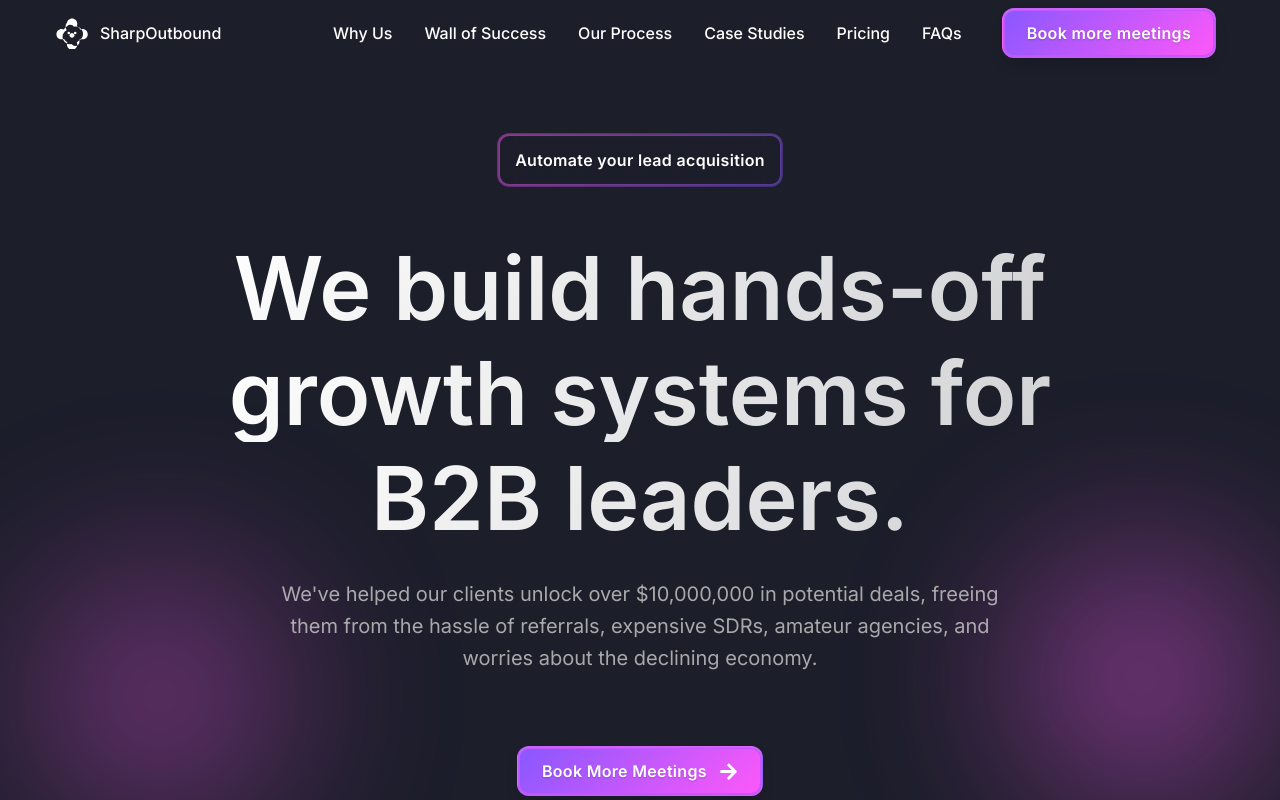
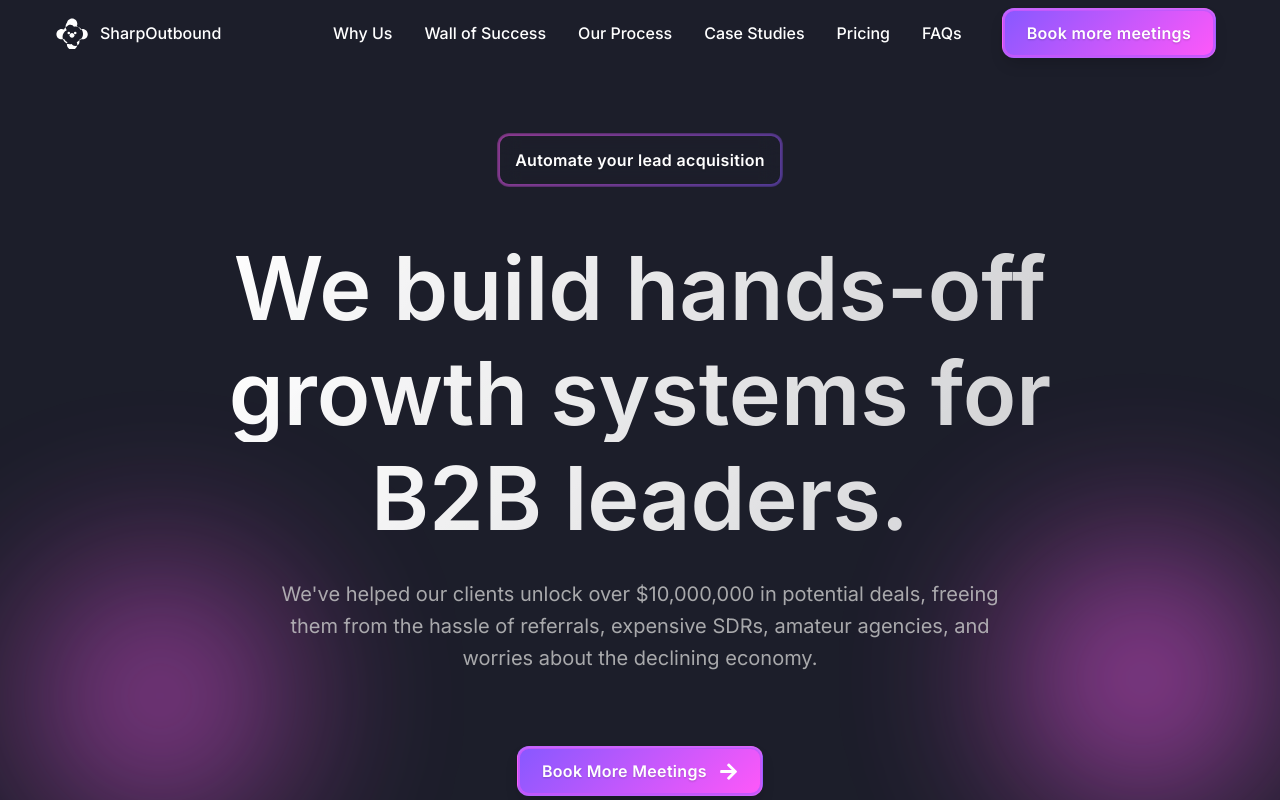
Before and after one commit to Rajje93/SharpOutbound, a React (Vite) app: page / in a window 1280 px wide. Shown: the top 800 px of the page. Built offline with nearby package versions, Linux system fonts and the light colour scheme.

Commit message:
Increased desktop orb brightness further

```diff
--- a/src/App.css
+++ b/src/App.css
@@ -173,7 +173,7 @@ body {
   background: radial-gradient(circle at center, #FF58F9, transparent 60%);
   bottom: -10%;
   right: -5%;
-  opacity: 0.6;
+  opacity: 0.8;
   animation-delay: -5s;
 }
 
@@ -181,7 +181,7 @@ body {
   background: radial-gradient(circle at center, #FF58F9, transparent 60%);
   bottom: -15%;
   left: -5%;
-  opacity: 0.5;
+  opacity: 0.7;
 }
 
 /* Mobile orbs - completely new approach */
```
